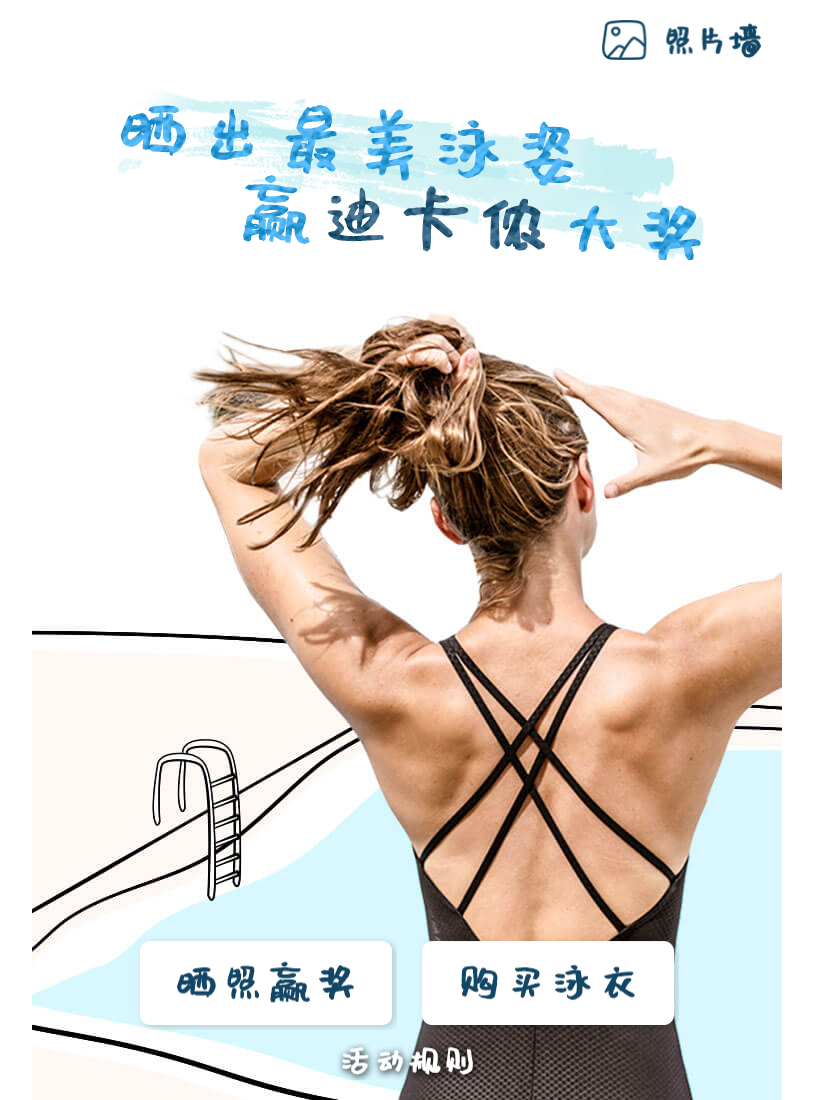
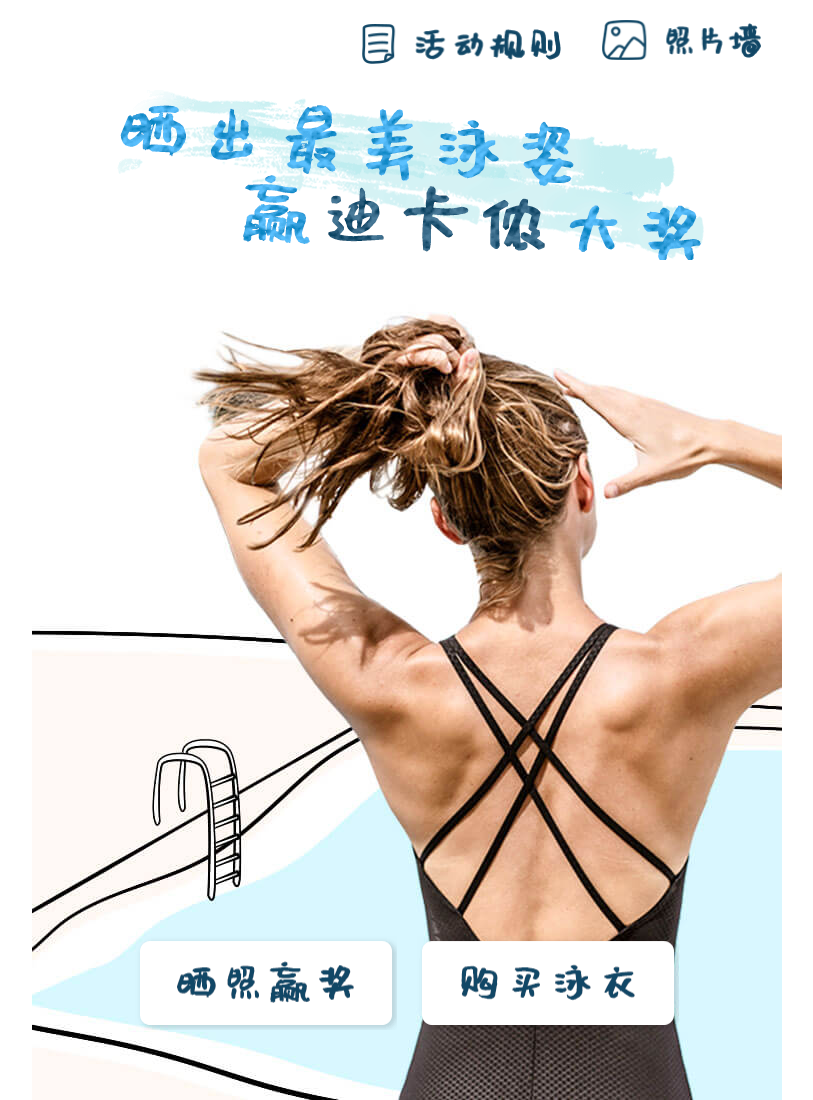
Before and after one commit to milhous/nabaiji-wap, a PHP site: page /index.html in a window 1280 px wide. Shown: the whole page, without its empty margins (233-1046 px from the left). Run offline with PHP 8.4, Linux system fonts and the light colour scheme; some libraries are stand-ins or nearby versions.

Commit message:
解决： 1. 首页交互效果

```diff
--- a/css/public/common.css
+++ b/css/public/common.css
@@ -444,8 +444,9 @@ textarea{resize:none;}
 .btn-photoWall_disable{width: 1.6rem; height: .4rem; background-image: url(../../images/btn-photoWall_disable.png);}
 .btn-playbill{width: 2.24rem; height: .42rem; background-image: url(../../images/btn-playbill.png);}
 .btn-playbill_disable{width: 2.24rem; height: .42rem; background-image: url(../../images/btn-playbill_disable.png);}
-.btn-rule{width: 1.46rem; height: .38rem; background-image: url(../../images/btn-rule.png);}
-.btn-start{width: 2.62rem; height: .94rem; background-image: url(../../images/btn-start.png);}
+.btn-rule{width: 2rem; height: .4rem; background-image: url(../../images/btn-rule.png);}
+.btn-start,
+.btn-pop_start{width: 2.62rem; height: .94rem; background-image: url(../../images/btn-start.png);}
 .btn-close{width: .58rem; height: .58rem; background-image: url(../../images/btn-close.png);}
 .btn-decathlon{width: 2.62rem; height: .94rem; background-image: url(../../images/btn-decathlon.png);}
 .btn-tmall{width: 2.62rem; height: .94rem; background-image: url(../../images/btn-tmall.png);}
@@ -512,12 +513,12 @@ textarea{resize:none;}
 .pop .pop-tmall_box p{margin: 0 auto;}
 .pop .pop-tmall_box p{margin-top: .2rem; color: #114766; font-size: .24rem; line-height: .34rem; text-align: center;}
 
-.pop .pop-rule{position: absolute; left: 0; right: 0; top: 0; bottom: 0; padding: .6rem; background-color: #fff; color: #114766;}
+.pop .pop-rule{overflow: auto; position: absolute; left: 0; right: 0; top: 0; bottom: 0; width: 100%; height: 100%; background-color: #fff; color: #114766;}
 .pop section.pop-rule{
   -webkit-transform: translate(0, 0);
   transform: translate(0, 0);
 }
-.pop .pop-rule .pop-rule_box{overflow: auto; width: 100%; height: 100%;}
+.pop .pop-rule .pop-rule_box{padding: .6rem .6rem 0}
 .pop .pop-rule .rule-banner{position: relative; width: 100%; height: 4.27rem; margin-top: .2rem;}
 .pop .pop-rule .rule-banner_anim{
   -webkit-animation: fadeOut 3s linear both infinite alternate;
@@ -552,6 +553,7 @@ textarea{resize:none;}
 .pop .pop-rule p{text-align: center;}
 .pop .pop-rule h2{font-weight: 700; font-size: .44rem; line-height: .54rem;}
 .pop .pop-rule h3{margin-top: .5rem; font-size: .3rem; line-height: .4rem;}
+.pop .pop-rule h3 .icons{margin-right: .1rem;}
 .pop .pop-rule p{margin-top: .2rem; font-size: .26rem; line-height: .36rem;}
 .pop .pop-rule p span{color: #e28080; font-size: .2rem; line-height: .3rem;}
 .pop .pop-rule dl{padding-top: .2rem;}
@@ -560,6 +562,7 @@ textarea{resize:none;}
 .pop .pop-rule dd span{color: #597e93; font-size: .2rem; line-height: .4rem;}
 .pop .pop-rule ul{padding-top: .2rem;}
 .pop .pop-rule li{font-size: .26rem; line-height: .46rem;}
+.pop .pop-rule_btn{width: 100%; height: 2rem; background: url(../../images/bg-pop_rule.jpg) no-repeat center top; background-size: 100% 100%;}
 
 .pop .pop-tips{overflow: hidden; width: 4.24rem; height: 1.64rem; border-radius: .1rem; background-color: #e7eef8;}
 .pop .pop-tips_box{width: 100%; height: 100%;}
--- a/css/views/index.css
+++ b/css/views/index.css
@@ -48,7 +48,7 @@
 
 .stage-landing li{margin: 0 .1rem;}
 .stage-landing .btn-photoWall{position: absolute; right: .2rem; top: .2rem;}
-.stage-landing .btn-rule{position: absolute; left: 50%; bottom: .2rem;}
+.stage-landing .btn-rule{position: absolute; right: 2.2rem; top: .24rem;}
 
 .stage-theme .theme-panel{position: absolute; left: 0; top: 0; width: 100%; height: 100%; z-index: 100;}
 .stage-theme .theme-list{position: relative; width: 4.46rem; height: 6.54rem;}
--- a/index.html
+++ b/index.html
@@ -32,12 +32,12 @@
             <div class="scene-flipper_front">
                 <section class="stage stage-landing flex flex-direction_column flex-justify_between flex-align_center">
                     <a class="btns btn-photoWall" href="javascript:;">照片墙</a>
+                    <a class="btns btn-rule" href="javascript:;">活动规则</a>
                     <h2 class="words word-landing_title">晒出最美泳姿 赢迪卡侬大奖</h2>
                     <ul class="flex flex-justify_center flex-align_center">
                         <li><a class="btns btn-start" href="javascript:;">晒照赢奖</a></li>
                         <li><a class="btns btn-buy" href="javascript:;">购买泳衣</a></li>
                     </ul>
-                    <a class="btns btn-rule translate_centerX" href="javascript:;">活动规则</a>
                 </section>
             </div>
             <div class="scene-flipper_back">
@@ -49,12 +49,12 @@
         <li>
             <section class="stage stage-landing flex flex-direction_column flex-justify_between flex-align_center">
                 <a class="btns btn-photoWall" href="javascript:;">照片墙</a>
+                <a class="btns btn-rule" href="javascript:;">活动规则</a>
                 <h2 class="words word-landing_title">晒出最美泳姿 赢迪卡侬大奖</h2>
                 <ul class="flex flex-justify_center flex-align_center">
                     <li><a class="btns btn-start" href="javascript:;">晒照赢奖</a></li>
                     <li><a class="btns btn-buy" href="javascript:;">购买泳衣</a></li>
                 </ul>
-                <a class="btns btn-rule translate_centerX" href="javascript:;">活动规则</a>
             </section>
         </li>
         <li>
@@ -202,25 +202,7 @@
         </section>
         <section class="pop-rule">
             <div class="pop-rule_box">
-                <h2>活动规则</h2>
-                <h3 class="flex flex-justify_center flex-align_center"><i class="icons icon-time"></i><span>活动时间</span></h3>
-                <p>5月10日—7月31日期间，活动分为2个阶段。</p>
-                <h3 class="flex flex-justify_center flex-align_center"><i class="icons icon-time"></i><span>参与方式</span></h3>
-                <dl>
-                    <dt>第一阶段（5.10-7.14）【晒照互动】：</dt>
-                    <dd>1.上传穿着迪卡侬暗夜精灵泳衣的照片，选择心仪模板，可生成个性泳装海报，保存海报即可晒出。</dd>
-                    <dd><span>（*特别说明：穿着其他服装也可参与晒图互动，但不具备后期领奖资格）</span></dd>
-                </dl>
-                <dl>
-                    <dt>第二阶段（7.15-7.31）【投票开启】：</dt>
-                    <dd>1.点击首页“照片墙”，进入个人海报页并分享该页面链接，即可邀请好友点赞投票。</dd>
-                    <dd>2.截至北京时间2019年7月31日24时止，点赞排名前6位的用户，可获得迪卡侬送出的相应奖品。</dd>
-                    <dd><span>（*每个微信ID仅可中奖1次，本次活动仅限中国大陆地区消</span></dd>
-                </dl>
-                <p>
-                    <input type="checkbox" id="agreement" name="agreement" />
-                    <label class="flex flex-justify_center flex-align_center" for="agreement"><i class="icons"></i><span>同意迪卡侬使用上传照片用于商业宣传 (如同意请勾选)</span></label>
-                </p>
+                <h2>活动大奖</h2>
                 <h3 class="flex flex-justify_center flex-align_center"><i class="icons icon-prize"></i><span>活动奖品设置</span></h3>
                 <p>一等奖：第1名</p>
                 <p>价值5000元SEAISEE水下魅力写真拍摄一组</p>
@@ -255,12 +237,33 @@
                 <p>三等奖：第4-6名</p>
                 <p>价值 1000元迪卡侬清凉一夏礼品卡一张，共计三名。</p>
                 <div class="rule-pic"><img src="images/pic-prize3.jpg" alt="价值 1000元迪卡侬清凉一夏礼品卡一张，共计三名。" /></div>
+                <h3 class="flex flex-justify_center flex-align_center"><i class="icons icon-time"></i><span>活动时间</span></h3>
+                <p>5月10日—7月31日期间，活动分为2个阶段。</p>
+                <h3 class="flex flex-justify_center flex-align_center"><i class="icons icon-time"></i><span>参与方式</span></h3>
+                <dl>
+                    <dt>第一阶段（5.10-7.14）【晒照互动】：</dt>
+                    <dd>1.上传穿着迪卡侬暗夜精灵泳衣的照片，选择心仪模板，可生成个性泳装海报，保存海报即可晒出。</dd>
+                    <dd><span>（*特别说明：穿着其他服装也可参与晒图互动，但不具备后期领奖资格）</span></dd>
+                </dl>
+                <dl>
+                    <dt>第二阶段（7.15-7.31）【投票开启】：</dt>
+                    <dd>1.点击首页“照片墙”，进入个人海报页并分享该页面链接，即可邀请好友点赞投票。</dd>
+                    <dd>2.截至北京时间2019年7月31日24时止，点赞排名前6位的用户，可获得迪卡侬送出的相应奖品。</dd>
+                    <dd><span>（*每个微信ID仅可中奖1次，本次活动仅限中国大陆地区消</span></dd>
+                </dl>
+                <p>
+                    <input type="checkbox" id="agreement" name="agreement" />
+                    <label class="flex flex-justify_center flex-align_center" for="agreement"><i class="icons"></i><span>同意迪卡侬使用上传照片用于商业宣传 (如同意请勾选)</span></label>
+                </p>
                 <h3 class="flex flex-justify_center flex-align_center"><i class="icons icon-notice"></i><span>获奖须知</span></h3>
                 <ul>
                     <li>1、中奖中户需如实填写信息，如信息填写错误或在3个工作日内未填写，则视为自动放弃。</li>
                     <li>2、第1-3名中奖用户，迪卡侬将在收到信息后的10个工作日内与您联系领奖。</li>
                     <li>3、第4-6名中奖用户，迪卡侬将在收到正确收货信息后的10个工作日内为您寄出礼品。</li>
                 </ul>
+            </div>
+            <div class="pop-rule_btn flex flex-justify_center flex-align_center">
+                <a class="btns btn-pop_start" href="javascript:;">晒照赢奖</a>
             </div>
             <a class="btns btn-close btn-pop_close" href="javascript:;" title="关闭" data-close=".pop-rule">关闭</a>
         </section>
--- a/js/views/index.js
+++ b/js/views/index.js
@@ -1115,9 +1115,16 @@
                 ee.trigger(cmd.SHOW_POP, ['.pop-rule']);
 
                 playBanner();
+            } else {
+                goToNextScene(initSwiper);
             }
+        });
 
-            goToNextScene(initSwiper);
+        $(document).on('click', '.btn-pop_start', function() {
+            // 隐藏弹层
+            ee.trigger(cmd.CLOSE_POP, ['.pop-rule']);
+
+            goToScene(SCENE.THEME, initSwiper);
         });
 
         // 购买泳装
```
Also changed, not shown: photo.php (+5 -2 lines), images/bg-pop_rule.jpg (added), images/btn-rule.png.
